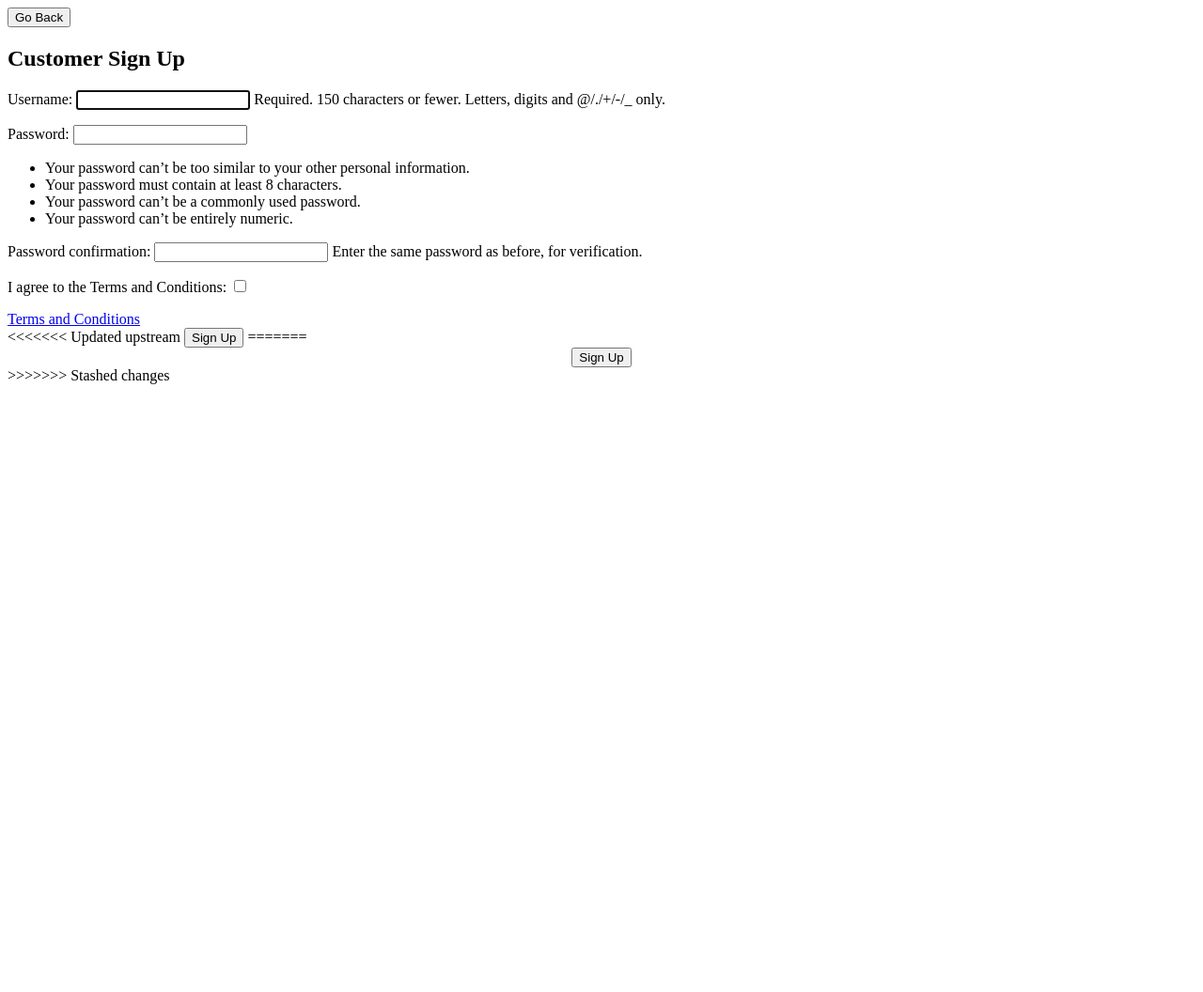
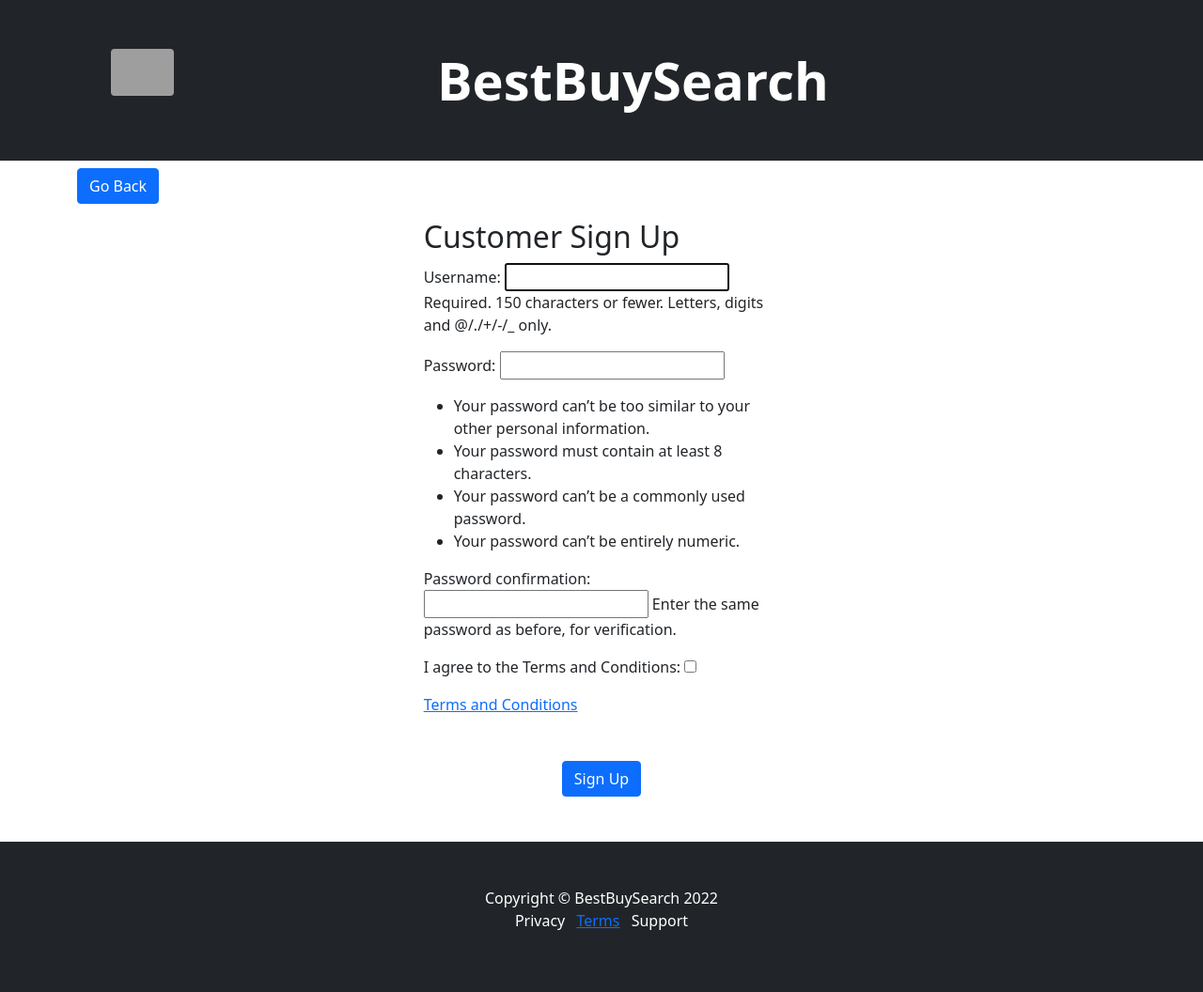
Before and after one commit to SethCram/Best-Buy-Search-Project, a Django app: page /BestBuySearch/customer_signup/ in a window 1280 px wide. Shown: the whole page at 94% size. Before the commit the page ends 409 px from the top, so only its background shows below. Run offline with Django 4.2, Linux system fonts and the light colour scheme; grey boxes are pictures that could not be loaded.

Commit message:
Updated stylization

```diff
--- a/mysite/BestBuySearch/templates/BestBuySearch/base.html
+++ b/mysite/BestBuySearch/templates/BestBuySearch/base.html
@@ -116,7 +116,7 @@
         {% endblock pagination %}
 
         <!-- Footer-->
-        <footer class="py-5 bg-dark">
+        <footer class="py-5 bg-dark text-white">
             <div class="container"><p class="m-0 text-center text-white">Copyright &copy; BestBuySearch 2022</p></div>
             <ul class="list-inline text-center">
                 <li class="list-inline-item"><a>Privacy</a></li>
--- a/mysite/templates/registration/base.html
+++ b/mysite/templates/registration/base.html
@@ -13,8 +13,6 @@
 
 {% endblock %}
 </head>
-<<<<<<< Updated upstream
-=======
 <body>
 	<!-- Header-->
 	{% block header %}
@@ -34,18 +32,19 @@
 {% block back %}
 {% endblock %}
 </div>
->>>>>>> Stashed changes
+
 
 {% block body %}
+	<div class="container col-4" align="center">
 	{% block content%}
 	{% endblock %}
+	</div>
 	<script src="https://cdn.jsdelivr.net/npm/bootstrap@5.1.3/dist/js/bootstrap.bundle.min.js" integrity="sha384-ka7Sk0Gln4gmtz2MlQnikT1wXgYsOg+OMhuP+IlRH9sENBO0LRn5q+8nbTov4+1p" crossorigin="anonymous"></script>
 {% endblock %}
-<<<<<<< Updated upstream
-=======
 
 
-<footer class="py-5 bg-dark fixed-bottom">
+
+<footer class="py-5 bg-dark">
 	<div class="container"><p class="m-0 text-center text-white">Copyright &copy; BestBuySearch 2022</p></div>
 	<ul class="list-inline text-center">
 		<li class="list-inline-item text-white"><a>Privacy</a></li>
@@ -55,5 +54,4 @@
 </footer>
 
 </body>
->>>>>>> Stashed changes
 </html>
--- a/mysite/templates/registration/customer_signup.html
+++ b/mysite/templates/registration/customer_signup.html
@@ -1,9 +1,14 @@
 <!-- templates/registration/customer_signup.html -->
 
-<button onclick="history.back()">Go Back</button>
+{% extends "registration/base.html" %}
+
+{% block back %}
+<button class="btn btn-primary" onclick="history.back()">Go Back</button>
+{% endblock %}
 
 {% block content %}
-  <h2>Customer Sign Up</h2>
+<div class="container" align="left">
+  <h2 class="my-2">Customer Sign Up</h2>
   <form method="post">
     {% csrf_token %}
     {{ form.as_p }}
@@ -11,12 +16,9 @@
     <div>
       <a target="_blank" href="https://www.termsfeed.com/live/0625eac9-112a-4887-a7e6-c2b88100937e">Terms and Conditions</a>
     </div>
-<<<<<<< Updated upstream
-      <button type="submit">Sign Up</button>
-=======
     <div align="center">
-      <button class="btn btn-primary" type="submit">Sign Up</button>
+      <button class="btn btn-primary my-5" type="submit">Sign Up</button>
     </div>
->>>>>>> Stashed changes
   </form>
+</div>
 {% endblock %}
--- a/mysite/templates/registration/login.html
+++ b/mysite/templates/registration/login.html
@@ -11,8 +11,8 @@
   <button type="submit" class="btn btn-dark">Log In</button>
 </form>
 
-<div class="container-sm px-4 px-lg-5 my-5">
-	<div class="text-center text-white">
+<div class="container-sm px-4 px-lg-5 my-5 col-6">
+	<div class="text-center text-white ">
 		<ul class="list-group">
 			<li type="button" class="list-group-item  list-group-item-action">
 				<a class="nav-link" href="{% url 'BestBuySearch:customer_signup' %}">Create Customer Account</a></li>
```
Also changed, not shown: mysite/BestBuySearch/templates/BestBuySearch/VendorProduct_add.html (+13 -2 lines), mysite/BestBuySearch/templates/BestBuySearch/VendorProduct_delete.html (+10 -2 lines), mysite/BestBuySearch/templates/BestBuySearch/VendorProduct_edit.html (+10 -2 lines), mysite/templates/registration/vendor_signup.html (+11 -3 lines), mysite/media/images/LGTV.jpg (added), mysite/media/images/LGTV_kFwEEUF.jpg (added).
